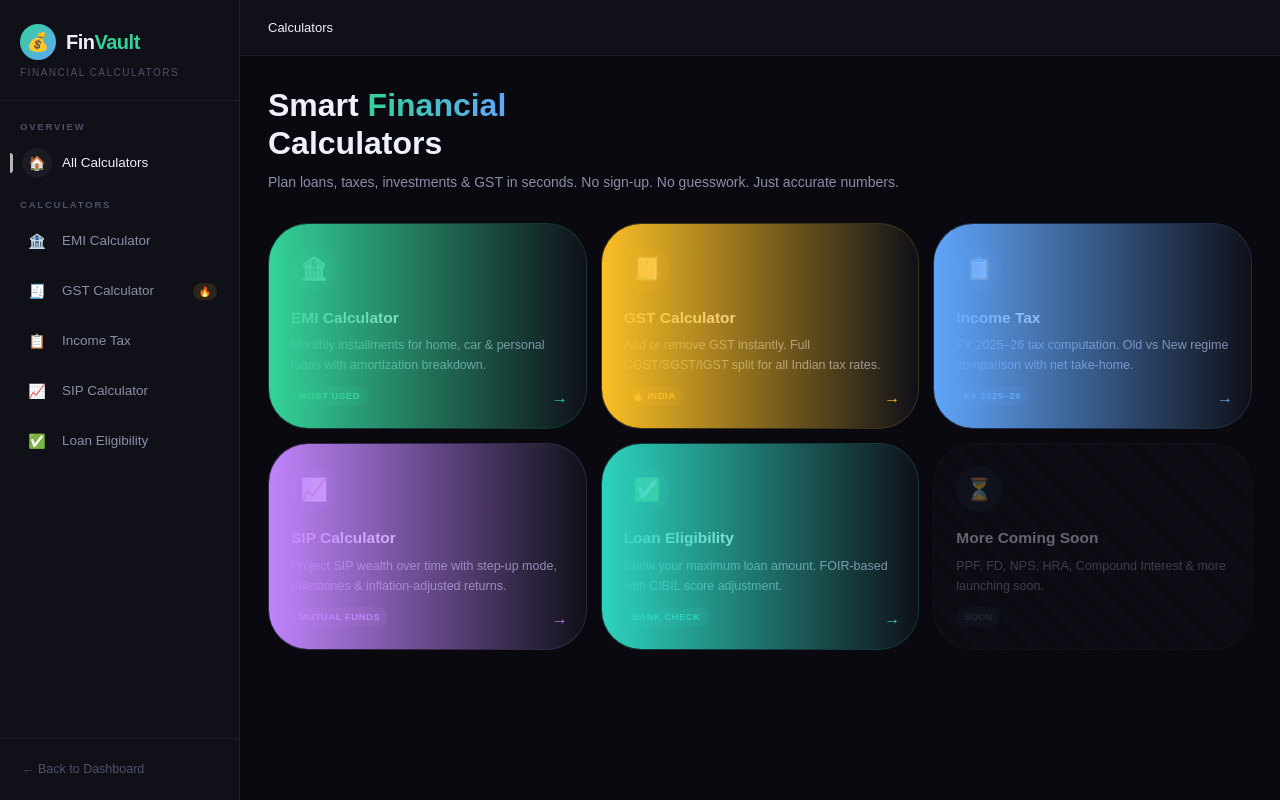
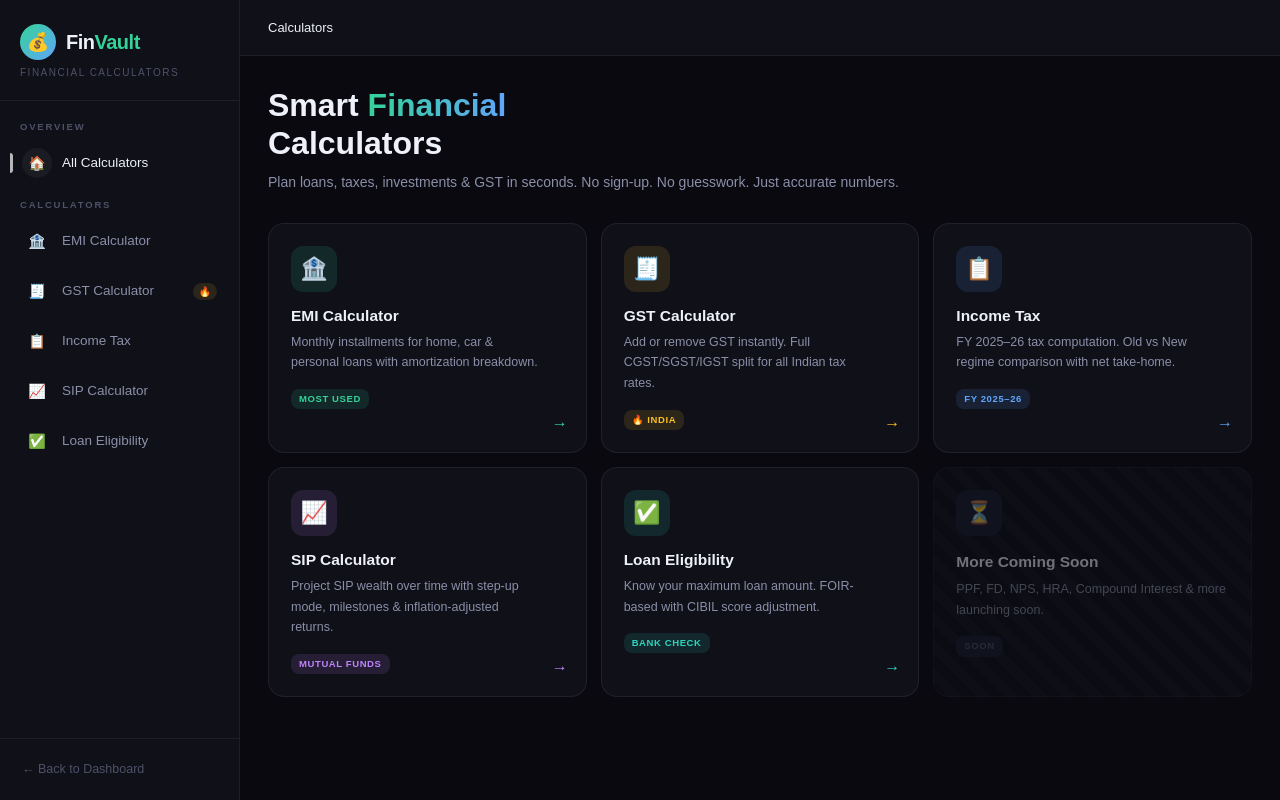
Before and after one commit to nakul-saini404/Finance_calculator, a React (Vite) app: page / in a window 1280 px wide. Built offline with nearby package versions, Linux system fonts and the light colour scheme.

Commit message:
Update Homepage Cards

```diff
--- a/src/constants/constants.js
+++ b/src/constants/constants.js
@@ -91,9 +91,59 @@ export const NAV_ITEMS = [
 
 // ── Home Cards Config ─────────────────────────────────
 export const HOME_CARDS = [
-  { id: 'emi',  icon: '🏦', title: 'EMI Calculator',   desc: 'Monthly installments for home, car & personal loans with amortization breakdown.', tag: 'Most Used',     tagColor: '#34d399', tagBg: 'rgba(52,211,153,0.12)',  borderColor: 'rgba(52,211,153,0.2)',  accentColor: '#34d399' },
-  { id: 'gst',  icon: '🧾', title: 'GST Calculator',   desc: 'Add or remove GST instantly. Full CGST/SGST/IGST split for all Indian tax rates.', tag: '🔥 India',      tagColor: '#fbbf24', tagBg: 'rgba(251,191,36,0.12)', borderColor: 'rgba(251,191,36,0.2)',  accentColor: '#fbbf24' },
-  { id: 'tax',  icon: '📋', title: 'Income Tax',       desc: 'FY 2025–26 tax computation. Old vs New regime comparison with net take-home.', tag: 'FY 2025–26',   tagColor: '#60a5fa', tagBg: 'rgba(96,165,250,0.12)',  borderColor: 'rgba(96,165,250,0.2)',  accentColor: '#60a5fa' },
-  { id: 'sip',  icon: '📈', title: 'SIP Calculator',   desc: 'Project SIP wealth over time with step-up mode, milestones & inflation-adjusted returns.', tag: 'Mutual Funds', tagColor: '#c084fc', tagBg: 'rgba(192,132,252,0.12)', borderColor: 'rgba(192,132,252,0.2)', accentColor: '#c084fc' },
-  { id: 'loan', icon: '✅', title: 'Loan Eligibility', desc: 'Know your maximum loan amount. FOIR-based with CIBIL score adjustment.', tag: 'Bank Check',   tagColor: '#2dd4bf', tagBg: 'rgba(45,212,191,0.12)', borderColor: 'rgba(45,212,191,0.2)', accentColor: '#2dd4bf' },
+  {
+    id: 'emi',
+    icon: '🏦',
+    iconBg: 'rgba(52,211,153,0.12)',
+    title: 'EMI Calculator',
+    desc: 'Monthly installments for home, car & personal loans with amortization breakdown.',
+    tag: 'MOST USED',
+    tagColor: '#34d399',
+    tagBg: 'rgba(52,211,153,0.12)',
+    arrowColor: '#34d399',
+  },
+  {
+    id: 'gst',
+    icon: '🧾',
+    iconBg: 'rgba(251,191,36,0.12)',
+    title: 'GST Calculator',
+    desc: 'Add or remove GST instantly. Full CGST/SGST/IGST split for all Indian tax rates.',
+    tag: '🔥 INDIA',
+    tagColor: '#fbbf24',
+    tagBg: 'rgba(251,191,36,0.12)',
+    arrowColor: '#fbbf24',
+  },
+  {
+    id: 'tax',
+    icon: '📋',
+    iconBg: 'rgba(96,165,250,0.12)',
+    title: 'Income Tax',
+    desc: 'FY 2025–26 tax computation. Old vs New regime comparison with net take-home.',
+    tag: 'FY 2025–26',
+    tagColor: '#60a5fa',
+    tagBg: 'rgba(96,165,250,0.12)',
+    arrowColor: '#60a5fa',
+  },
+  {
+    id: 'sip',
+    icon: '📈',
+    iconBg: 'rgba(192,132,252,0.12)',
+    title: 'SIP Calculator',
+    desc: 'Project SIP wealth over time with step-up mode, milestones & inflation-adjusted returns.',
+    tag: 'MUTUAL FUNDS',
+    tagColor: '#c084fc',
+    tagBg: 'rgba(192,132,252,0.12)',
+    arrowColor: '#c084fc',
+  },
+  {
+    id: 'loan',
+    icon: '✅',
+    iconBg: 'rgba(45,212,191,0.12)',
+    title: 'Loan Eligibility',
+    desc: 'Know your maximum loan amount. FOIR-based with CIBIL score adjustment.',
+    tag: 'BANK CHECK',
+    tagColor: '#2dd4bf',
+    tagBg: 'rgba(45,212,191,0.12)',
+    arrowColor: '#2dd4bf',
+  },
 ];
--- a/src/pages/HomePage.jsx
+++ b/src/pages/HomePage.jsx
@@ -1,7 +1,9 @@
 import { Box, Typography } from '@mui/material';
 import { HOME_CARDS } from '../constants/constants';
+import { useState } from 'react';
 
 export function HomePage({ onNavigate }) {
+  const [hoveredCard, setHoveredCard] = useState(null);
   return (
     <Box sx={{ p: '30px 28px', overflowY: 'auto', height: 'calc(100vh - 56px)' }}>
       {/* Hero */}
@@ -19,49 +21,162 @@ export function HomePage({ onNavigate }) {
       </Box>
 
       {/* Cards Grid */}
-      <Box sx={{ display: 'grid', gridTemplateColumns: 'repeat(3, 1fr)', gap: 1.75 }}>
-        {HOME_CARDS.map((card) => (
+
+         <Box
+        sx={{
+          display: 'grid',
+          gridTemplateColumns: 'repeat(3, 1fr)',
+          gap: '14px',
+        }}
+      >
+        {HOME_CARDS.map((card) => {
+          const isHovered = hoveredCard === card.id;
+          return (
             <Box
               key={card.id}
               onClick={() => onNavigate(card.id)}
+              onMouseEnter={() => setHoveredCard(card.id)}
+              onMouseLeave={() => setHoveredCard(null)}
               sx={{
-              background: '#0f1018', border: `1px solid ${card.borderColor}`,
-              borderRadius: 4, p: 2.75, cursor: 'pointer', position: 'relative',
-              overflow: 'hidden', transition: 'transform .2s ease',
-              '&:hover': { transform: 'translateY(-3px)' },
-              '&:hover .card-arrow': { transform: 'translateX(3px)' },
+                /* ── Base card — dark, no gradient, clean border ── */
+                background: '#0f1018',
+                border: `1px solid ${isHovered ? 'rgba(255,255,255,0.14)' : 'rgba(255,255,255,0.07)'}`,
+                borderRadius: '16px',
+                padding: '22px',
+                cursor: 'pointer',
+                position: 'relative',
+                overflow: 'hidden',
+                transition: 'border-color 0.2s ease, transform 0.2s ease',
+                transform: isHovered ? 'translateY(-2px)' : 'translateY(0)',
+
+                /* subtle top accent line on hover only */
+                '&::before': {
+                  content: '""',
+                  position: 'absolute',
+                  top: 0, left: 0, right: 0,
+                  height: '1px',
+                  background: `linear-gradient(90deg, ${card.arrowColor}, transparent)`,
+                  opacity: isHovered ? 1 : 0,
+                  transition: 'opacity 0.2s ease',
+                },
               }}
             >
-            {/* Top glow line */}
-            <Box sx={{ position: 'absolute', top: 0, left: 0, right: 0, height: 1, background: `linear-gradient(90deg, ${card.accentColor}, transparent)` }} />
-
-            <Box sx={{ width: 46, height: 46, borderRadius: 3, background: card.tagBg, display: 'flex', alignItems: 'center', justifyContent: 'center', fontSize: 22, mb: 1.75 }}>
+              {/* Icon box */}
+              <Box
+                sx={{
+                  width: 46,
+                  height: 46,
+                  borderRadius: '12px',
+                  background: card.iconBg,
+                  display: 'flex',
+                  alignItems: 'center',
+                  justifyContent: 'center',
+                  fontSize: 22,
+                  mb: 1.75,
+                }}
+              >
                 {card.icon}
               </Box>
 
-            <Typography sx={{ fontFamily: "'Syne', sans-serif", fontSize: 15.5, fontWeight: 700, mb: 0.75 }}>
+              {/* Title */}
+              <Typography
+                sx={{
+                  fontFamily: "'Syne', sans-serif",
+                  fontSize: 15.5,
+                  fontWeight: 700,
+                  color: '#eef0fa',
+                  mb: 0.75,
+                  lineHeight: 1.3,
+                }}
+              >
                 {card.title}
               </Typography>
-            <Typography sx={{ fontSize: 12.5, color: 'text.secondary', lineHeight: 1.65 }}>
+
+              {/* Description */}
+              <Typography
+                sx={{
+                  fontSize: 12.5,
+                  color: '#8b8fa8',
+                  lineHeight: 1.65,
+                  mb: 1.5,
+                  pr: 3,        /* leave room so text doesn't sit under arrow */
+                }}
+              >
                 {card.desc}
               </Typography>
 
-            <Box sx={{ display: 'inline-block', fontSize: 9.5, fontWeight: 700, letterSpacing: '0.5px', textTransform: 'uppercase', px: 1, py: 0.375, borderRadius: 2, mt: 1.25, background: card.tagBg, color: card.tagColor }}>
+              {/* Tag pill */}
+              <Box
+                sx={{
+                  display: 'inline-block',
+                  fontSize: 9.5,
+                  fontWeight: 700,
+                  letterSpacing: '0.6px',
+                  px: 1,
+                  py: 0.375,
+                  borderRadius: '8px',
+                  background: card.tagBg,
+                  color: card.tagColor,
+                }}
+              >
                 {card.tag}
               </Box>
 
-            <Typography className="card-arrow" sx={{ position: 'absolute', right: 18, bottom: 18, fontSize: 16, color: card.accentColor, transition: 'transform .2s' }}>
+              {/* Arrow */}
+              <Typography
+                sx={{
+                  position: 'absolute',
+                  right: 18,
+                  bottom: 18,
+                  fontSize: 16,
+                  color: card.arrowColor,
+                  transition: 'transform 0.2s ease',
+                  transform: isHovered ? 'translateX(3px)' : 'translateX(0)',
+                }}
+              >
                 →
               </Typography>
             </Box>
-        ))}
+          );
+        })}
 
-        {/* Coming soon card */}
-        <Box sx={{ background: 'repeating-linear-gradient(45deg, #0f1018, #0f1018 10px, #141520 10px, #141520 20px)', border: '1px solid rgba(255,255,255,0.06)', borderRadius: 4, p: 2.75, opacity: 0.4, cursor: 'default', position: 'relative' }}>
-          <Box sx={{ width: 46, height: 46, borderRadius: 3, background: '#1a1d2e', display: 'flex', alignItems: 'center', justifyContent: 'center', fontSize: 22, mb: 1.75 }}>⏳</Box>
-          <Typography sx={{ fontFamily: "'Syne', sans-serif", fontSize: 15.5, fontWeight: 700, mb: 0.75 }}>More Coming Soon</Typography>
-          <Typography sx={{ fontSize: 12.5, color: 'text.secondary', lineHeight: 1.65 }}>PPF, FD, NPS, HRA, Compound Interest & more launching soon.</Typography>
-          <Box sx={{ display: 'inline-block', fontSize: 9.5, fontWeight: 700, textTransform: 'uppercase', px: 1, py: 0.375, borderRadius: 2, mt: 1.25, background: '#1a1d2e', color: '#4e5168' }}>Soon</Box>
+        {/* ── Coming Soon (greyed out, no interaction) ── */}
+        <Box
+          sx={{
+            background: 'repeating-linear-gradient(45deg, #0f1018, #0f1018 10px, #131620 10px, #131620 20px)',
+            border: '1px solid rgba(255,255,255,0.05)',
+            borderRadius: '16px',
+            padding: '22px',
+            opacity: 0.45,
+            cursor: 'default',
+            position: 'relative',
+          }}
+        >
+          <Box
+            sx={{
+              width: 46, height: 46, borderRadius: '12px',
+              background: '#1a1d2e',
+              display: 'flex', alignItems: 'center', justifyContent: 'center',
+              fontSize: 22, mb: 1.75,
+            }}
+          >
+            ⏳
+          </Box>
+          <Typography sx={{ fontFamily: "'Syne', sans-serif", fontSize: 15.5, fontWeight: 700, color: '#eef0fa', mb: 0.75 }}>
+            More Coming Soon
+          </Typography>
+          <Typography sx={{ fontSize: 12.5, color: '#8b8fa8', lineHeight: 1.65, mb: 1.5 }}>
+            PPF, FD, NPS, HRA, Compound Interest & more launching soon.
+          </Typography>
+          <Box
+            sx={{
+              display: 'inline-block', fontSize: 9.5, fontWeight: 700,
+              letterSpacing: '0.6px', px: 1, py: 0.375, borderRadius: '8px',
+              background: '#1a1d2e', color: '#4e5168',
+            }}
+          >
+            SOON
+          </Box>
         </Box>
       </Box>
     </Box>
```
Lines whose indentation alone changed are shown as unchanged.
